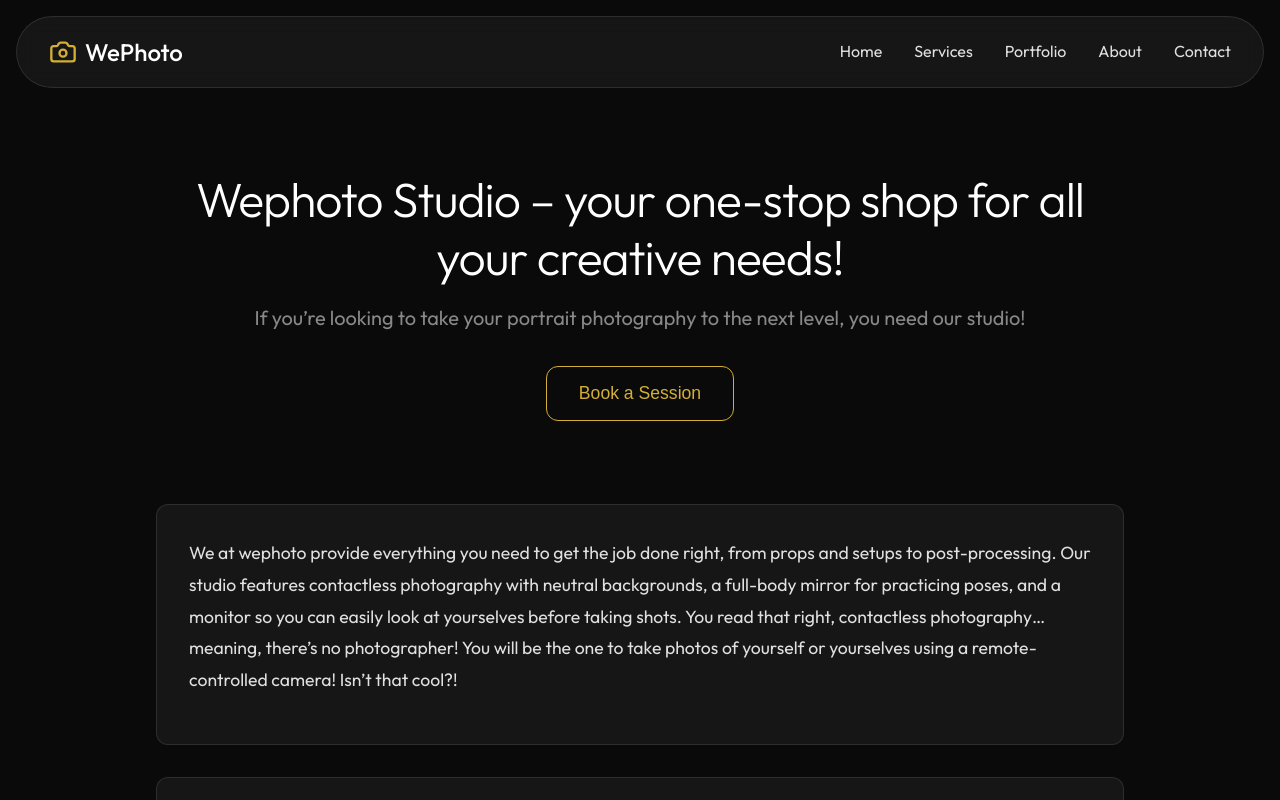
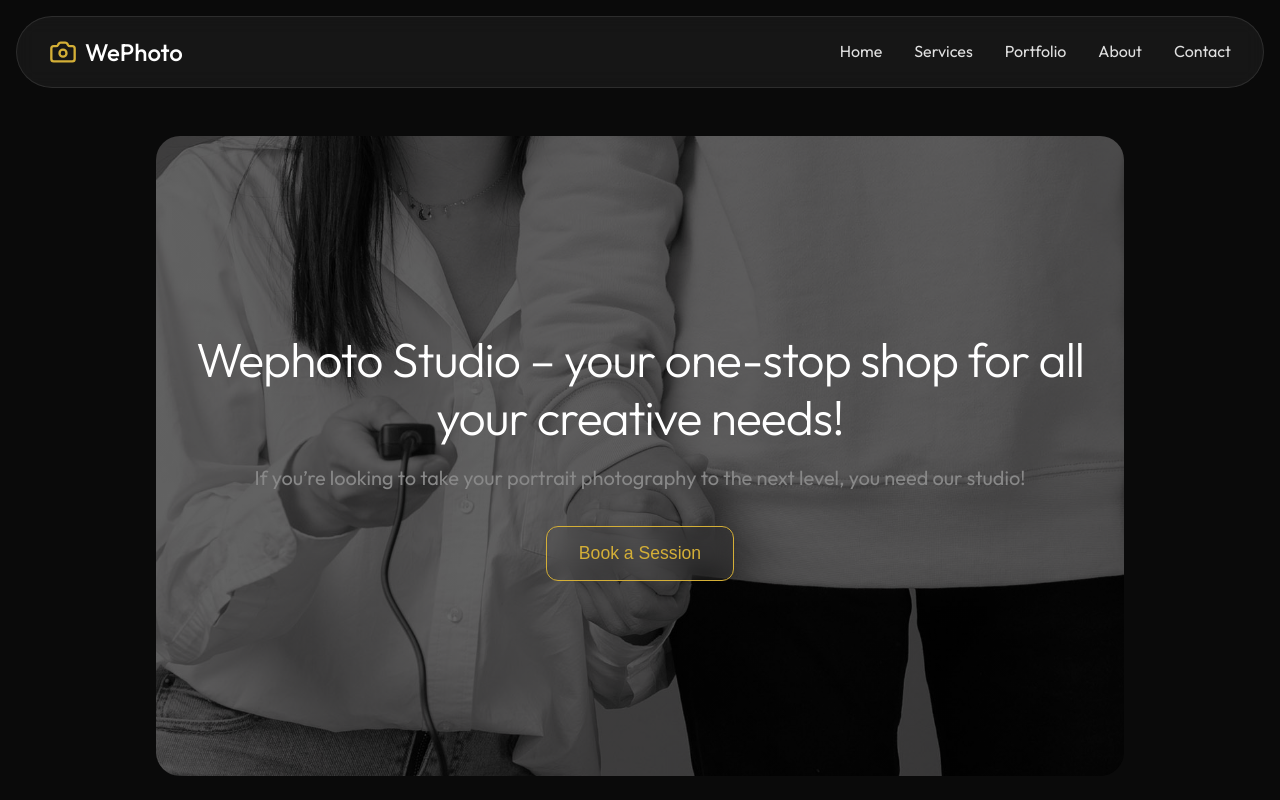
Before and after one commit to nom8352/wephoto, a React (Vite) app: page / in a window 1280 px wide. Shown: the top 800 px of the page. Built offline with nearby package versions, Linux system fonts and the light colour scheme.

Commit message:
feat: apply hero background image to Home page

```diff
--- a/src/pages/Home.css
+++ b/src/pages/Home.css
@@ -9,11 +9,15 @@
 }
 
 .hero {
-  min-height: 40vh;
+  min-height: 80vh;
   display: flex;
   align-items: center;
   justify-content: center;
   text-align: center;
+  background: linear-gradient(rgba(0, 0, 0, 0.6), rgba(0, 0, 0, 0.6)), url('/img/WephotoMain.jpg') no-repeat center center;
+  background-size: cover;
+  border-radius: 24px;
+  margin-bottom: 2rem;
 }
 
 .hero-content h1 {
```
Also changed, not shown: img/WephotoMain.jpg (renamed from 갈매기/WephotoMain.jpg), public/img/WephotoMain.jpg (added).
